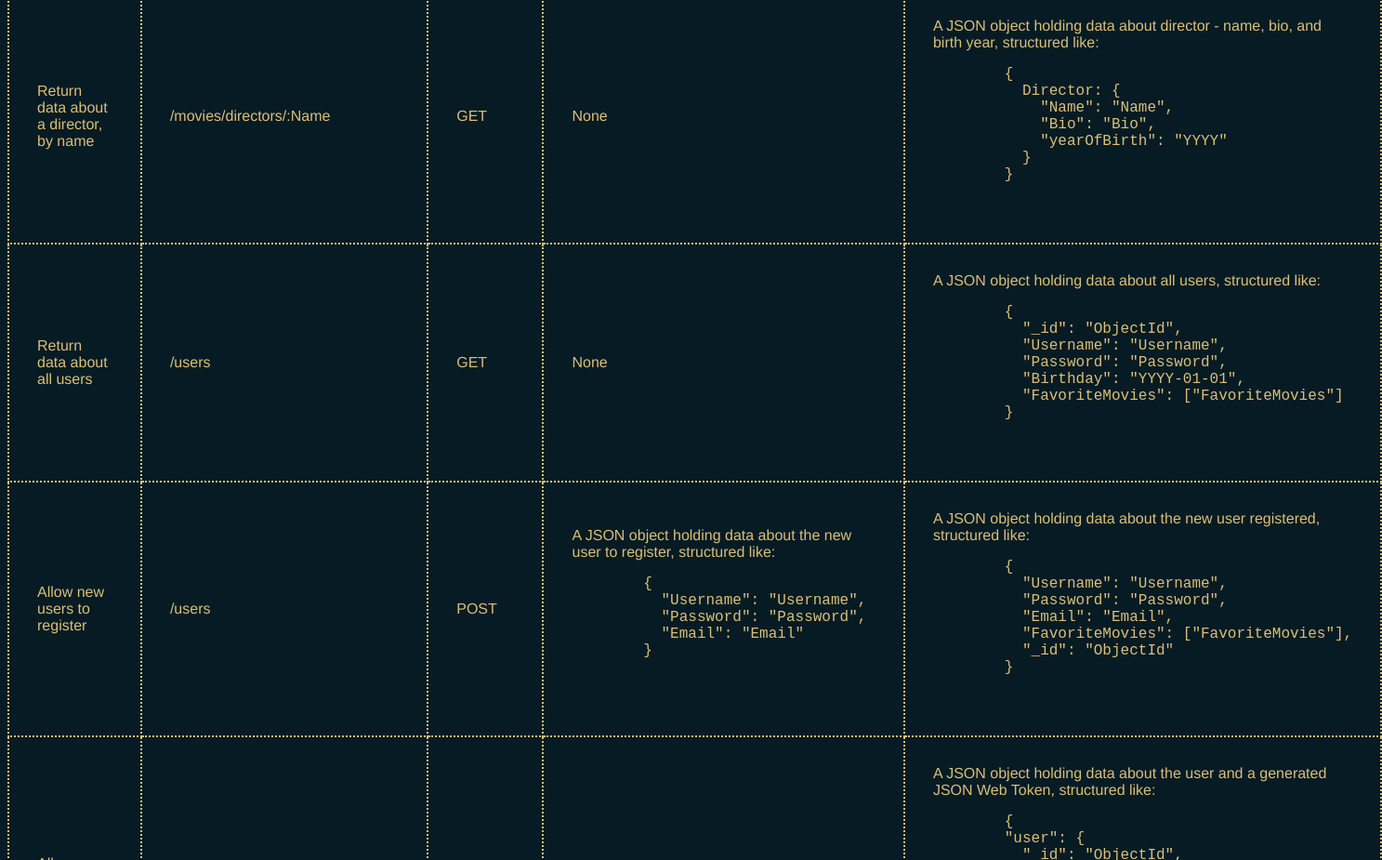
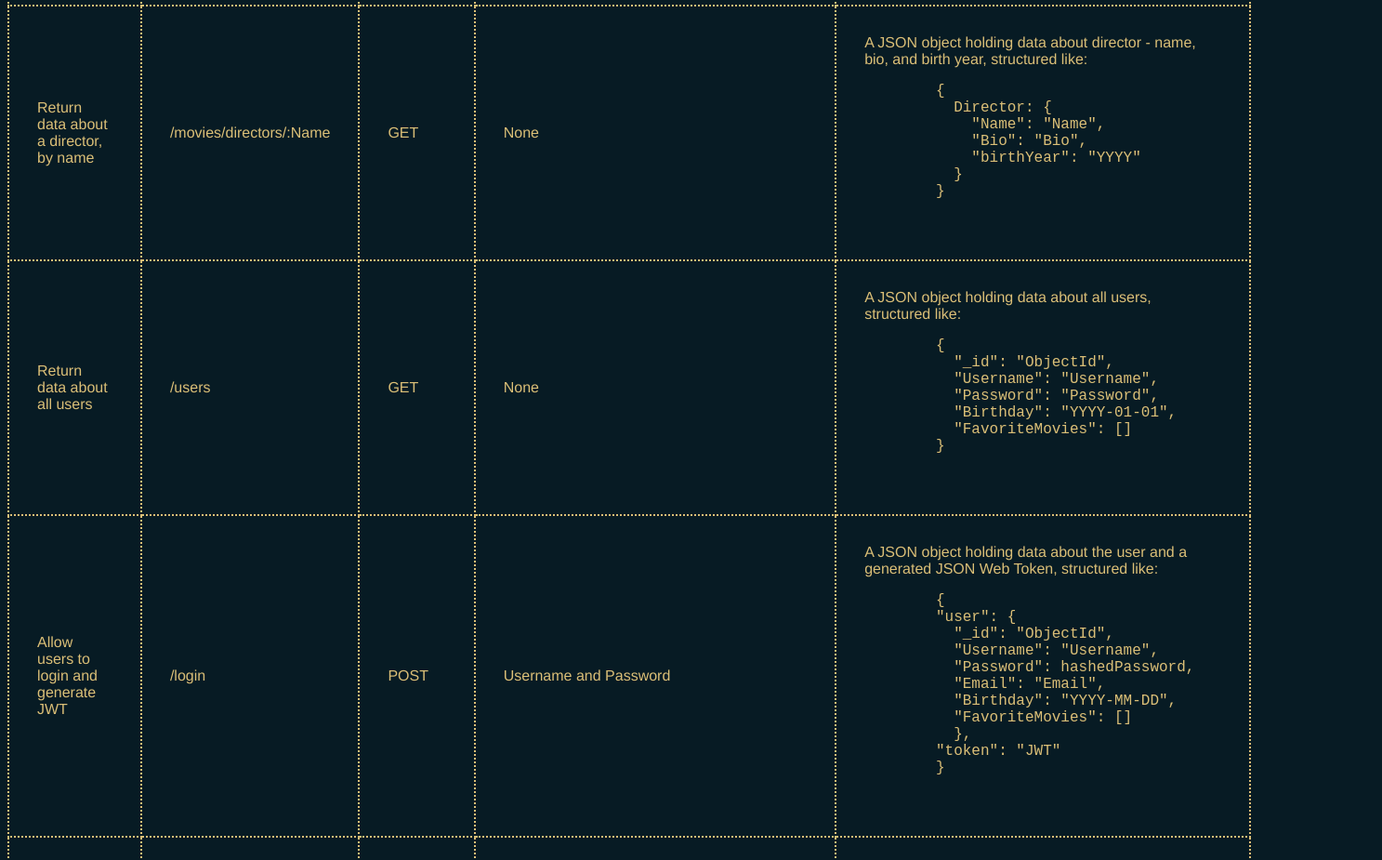
Before and after one commit to stepweaver/cthulhu_api, a website: page public/documentation.html in a window 1280 px wide. Shown: the part 1875-2800 px from the top of the page at 93% size, 1487 px wide, since content can reach past the window. Drawn offline with Linux system fonts and the light colour scheme.

Commit message:
Update documentation.html
Update endpoints

```diff
--- a/public/documentation.html
+++ b/public/documentation.html
@@ -48,7 +48,7 @@
           "Password": "Password",
           "Email": "Email",
           "Birthday": "YYYY-MM-DD",
-          "favoriteMovies": ["favoriteMovies"],
+          "favoriteMovies": [],
           "_id": "ObjectId"
         }
         </pre>
@@ -74,7 +74,7 @@
           "Director": {
             "Name": "Name",
             "Bio": "Bio",
-            "yearOfBirth": "YYYY"
+            "birthYear": "YYYY"
             },
           "Actors": [ "Actors" ],
           "Featured": true/false,
@@ -103,7 +103,7 @@
           "Director": {
             "Name": "Name",
             "Bio": "Bio",
-            "yearOfBirth": "YYYY"
+            "birthYear": "YYYY"
             },
           "Actors": [ "Actors" ],
           "Featured": true/false,
@@ -139,7 +139,7 @@
           Director: {
             "Name": "Name",
             "Bio": "Bio",
-            "yearOfBirth": "YYYY"
+            "birthYear": "YYYY"
           }
         }
         </pre>
@@ -157,32 +157,7 @@
           "Username": "Username",
           "Password": "Password",
           "Birthday": "YYYY-01-01",
-          "FavoriteMovies": ["FavoriteMovies"]
-        }
-        </pre>
-      </td>
-    </tr>
-    <tr>
-      <td>Allow new users to register</td>
-      <td>/users</td>
-      <td>POST</td>
-      <td>A JSON object holding data about the new user to register, structured like:
-        <pre>
-        {
-          "Username": "Username",
-          "Password": "Password",
-          "Email": "Email"
-        }
-        </pre>
-      </td>
-      <td>A JSON object holding data about the new user registered, structured like:
-        <pre>
-        {
-          "Username": "Username",
-          "Password": "Password",
-          "Email": "Email",
-          "FavoriteMovies": ["FavoriteMovies"],
-          "_id": "ObjectId"
+          "FavoriteMovies": []
         }
         </pre>
       </td>
@@ -201,7 +176,7 @@
           "Password": hashedPassword,
           "Email": "Email",
           "Birthday": "YYYY-MM-DD",
-          "FavoriteMovies": ["FavoriteMovies"]
+          "FavoriteMovies": []
           },
         "token": "JWT"
         }
@@ -210,7 +185,7 @@
     </tr>
     <tr>
       <td>Allow users to update their user info (username, password, email)</td>
-      <td>/users/:Username</td>
+      <td>/users/:id</td>
       <td>PUT</td>
       <td>A JSON object holding data about the user's "name" to be updated, structured like:
         <pre>
@@ -228,39 +203,28 @@
           "Username": "Username",
           "Password": "Password",
           "Email": "Email",
-          "FavoriteMovies": ["FavoriteMovies"]
+          "FavoriteMovies": []
         }
         </pre>
       </td>
     </tr>
     <tr>
       <td>Allow users to add a movie to their list of favorites</td>
-      <td>/users/:Username/movies/:MovieId</td>
+      <td>/users/:id/:movieTitle</td>
       <td>POST</td>
       <td>None</td>
-      <td>A JSON object holding data about the user, structured like:
-        <pre>
-        {
-          "_id": "ObjectId"
-          "Username": "Username"
-          "password": "password"
-          "email": "email"
-          "FavoriteMovies": ["FavoriteMovies"]
-        }
-        </pre>
-      </td>
+      <td>A text message indicating the movie has been added to the user's FavoriteMovies</td>
     </tr>
     <tr>
       <td>Allow users to remove a movie from their list</td>
-      <td>/users/:Username/movies/:MovieId</td>
+      <td>/users/:id/:movieTitle</td>
       <td>DELETE</td>
       <td>None</td>
-      <td>A text message indicating the movie has been deleted from the user's FavoriteMovies
-      </td>
+      <td>A text message indicating the movie has been deleted from the user's FavoriteMovies</td>
     </tr>
     <tr>
       <td>Allow existing users to deregister by Username</td>
-      <td>/users/:Username</td>
+      <td>/users/:id</td>
       <td>DELETE</td>
       <td>None</td>
       <td>A text message indicating the user has been deregistered</td>
```
